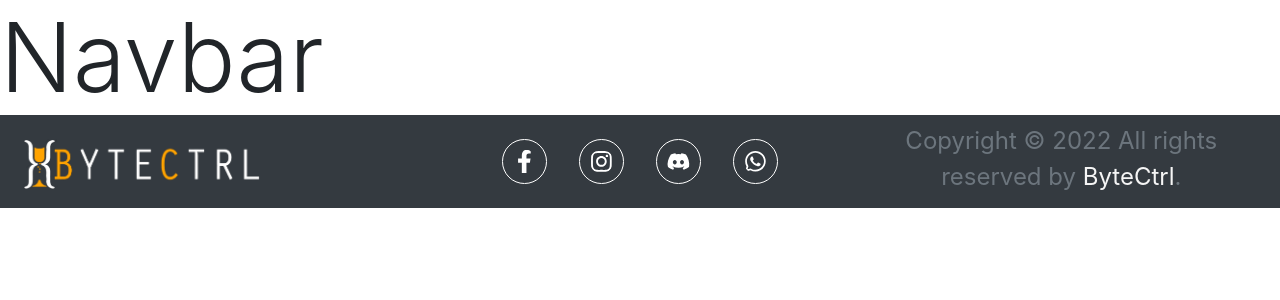
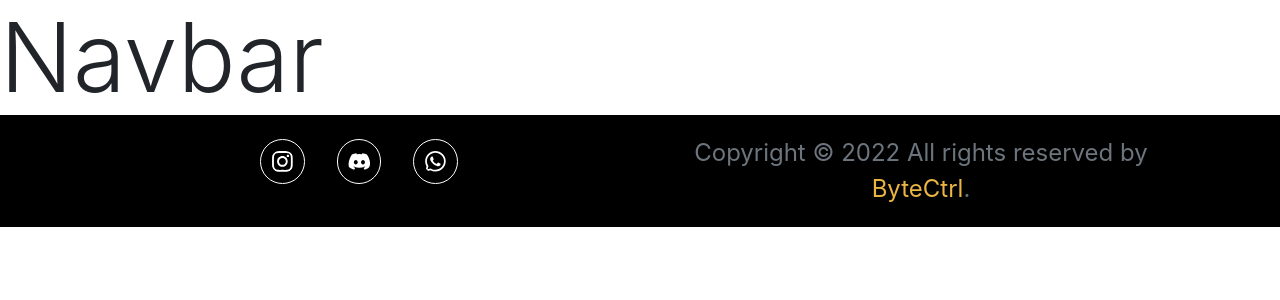
Before and after one commit to bytectrldev/mainweb, a React (Create React App) app: page /about in a window 1280 px wide. Shown: the top 300 px of the page. Built offline with nearby package versions, Linux system fonts and the light colour scheme.

Commit message:
Footer
Theme classes added

```diff
--- a/src/Components/Footer/Footer.css
+++ b/src/Components/Footer/Footer.css
@@ -2,3 +2,24 @@
   font-size: 1.5em;
   font-family: sans-serif;
 }
+
+.dark_theme {
+  background-color: #2c3e50;
+}
+
+.dark_theme span {
+  color: #eab543;
+}
+
+.light_theme {
+  background-color: black;
+}
+
+.light_theme span {
+  color: #eab543;
+}
+
+.copyright_text {
+  font-size: 1.5em;
+  padding: 0.5em;
+}
--- a/src/Components/Footer/FooterComponents/SocialMedia/socialmediadata.jsx
+++ b/src/Components/Footer/FooterComponents/SocialMedia/socialmediadata.jsx
@@ -2,10 +2,6 @@ import React from 'react';
 import { FaDiscord, FaFacebookF, FaInstagram, FaWhatsapp } from 'react-icons/fa';
 
 const socialmediadata=[
-    {
-        links:"#",
-        elements:<FaFacebookF/>
-    },
     {
         href:"#",
         elements:<FaInstagram/>
--- a/src/Components/Footer/index.js
+++ b/src/Components/Footer/index.js
@@ -9,17 +9,14 @@ import SocialIcons from './FooterComponents/SocialMedia/SocialIcons';
 
 const Footer = () => {
   return(
-      <div>
-        <Container fluid>
-          <Row className='p-2 bg-dark' xs={2} md={4} lg={6}>
-            <Col xs={12} md={4} className="pt-3">
-              <img src={logo} alt='logo' height='50em'/>
-            </Col>
-            <Col xs={12} md={4} className="text-center">
+      <div className='light_theme' style={{minWidth:"320px"}}>
+        <Container>
+          <Row className='p-2' xs={2} md={4} lg={6}>
+            <Col xs={12} md={6} className="text-center">
                 <SocialIcons/>
             </Col>
-            <Col xs={12} md={4} style={{fontSize:"1.5em"}}  className="text-muted text-center">
-                Copyright © 2022 All rights reserved by <span style={{color:'whitesmoke'}}>ByteCtrl</span>.
+            <Col xs={12} md={6} className="text-muted copyright_text text-center">
+                Copyright © 2022 All rights reserved by <span>ByteCtrl</span>.
             </Col>
           </Row>
         </Container>
```
